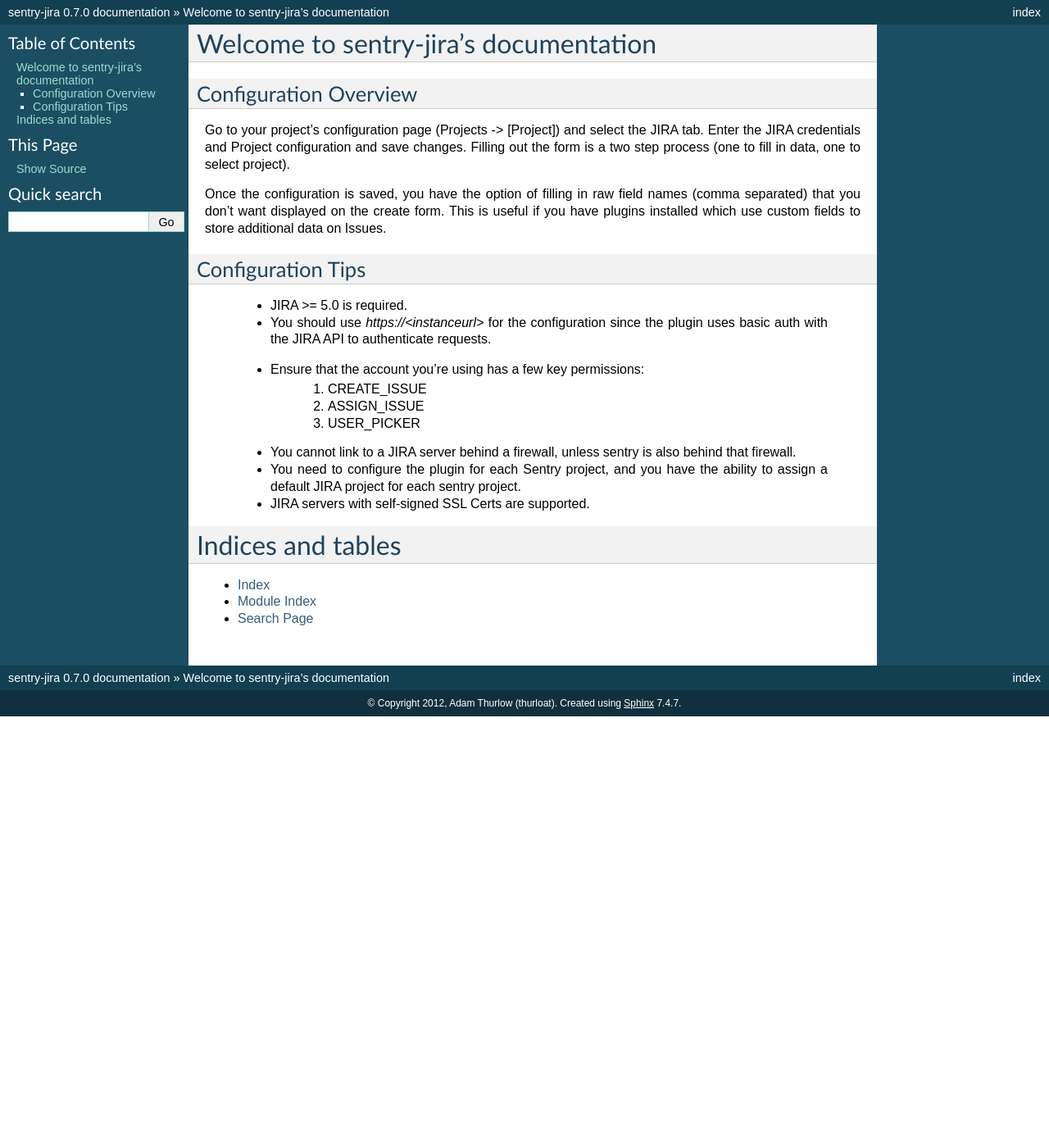
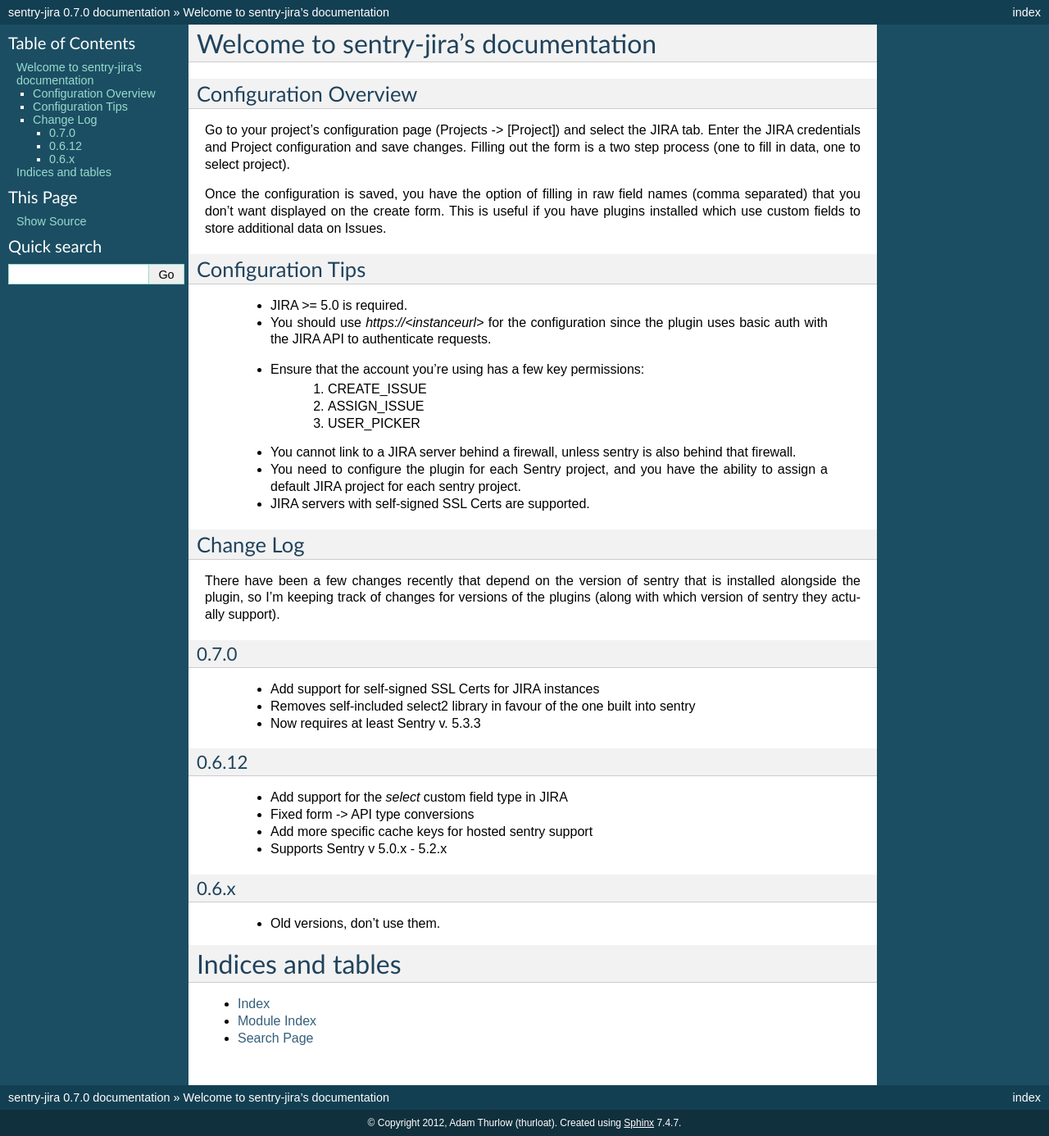
Before and after one commit to getsentry/sentry-jira, a Sphinx documentation site: the page built from docs/source/index.rst, in a window 1280 px wide. Shown: the whole page at 82% size. Built offline with Sphinx 7.4.7, drawn with Linux system fonts in a browser that asks for light colours; before the commit the page ends 900 px from its top, so only the background shows below that.

Commit message:
update the rtd docs with a changelog

```diff
--- a/docs/source/index.rst
+++ b/docs/source/index.rst
@@ -42,6 +42,39 @@
  - JIRA servers with self-signed SSL Certs are supported.
 
 
+Change Log
+----------
+
+There have been a few changes recently that depend on the version of sentry
+that is installed alongside the plugin, so I'm keeping track of changes for
+versions of the plugins (along with which version of sentry they actually
+support).
+
+0.7.0
+#####
+
+ - Add support for self-signed SSL Certs for JIRA instances
+
+ - Removes self-included select2 library in favour of the one built into sentry
+
+ - Now requires at least Sentry v. 5.3.3
+
+0.6.12
+######
+
+ - Add support for the `select` custom field type in JIRA
+
+ - Fixed form -> API type conversions
+
+ - Add more specific cache keys for hosted sentry support
+
+ - Supports Sentry v 5.0.x - 5.2.x
+
+0.6.x
+#####
+
+ - Old versions, don't use them.
+
 .. toctree::
    :maxdepth: 2
 
```
